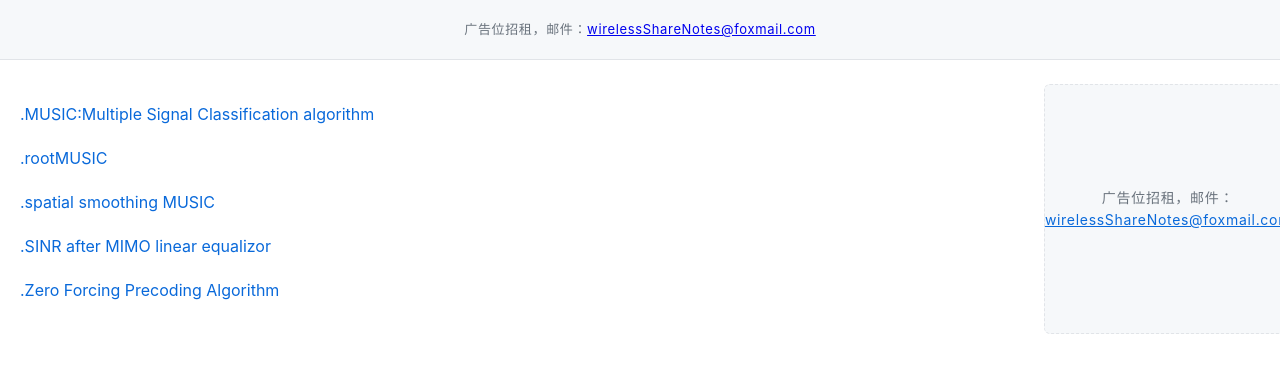
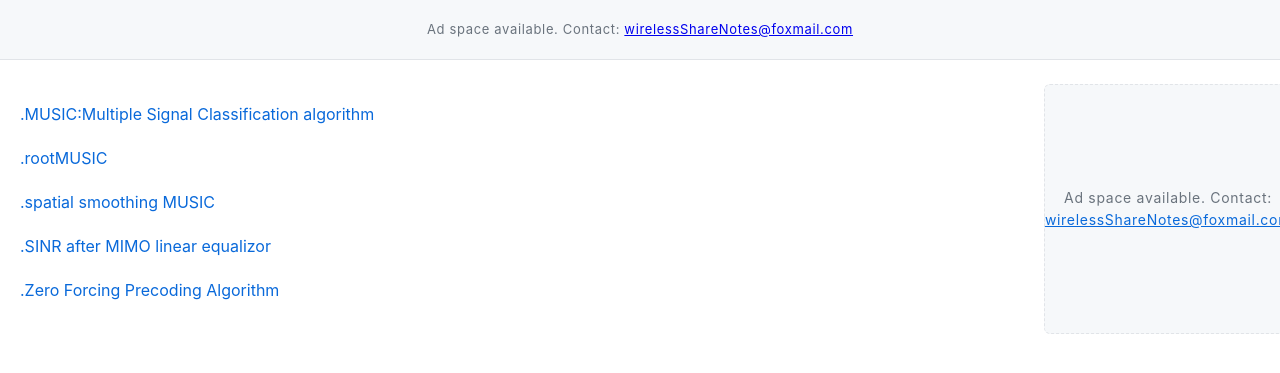
Before and after one commit to lebamath/lebamath.github.io, a Jekyll site: the page built from english_version.md, in a window 1280 px wide. Shown: the top 373 px of the page. Built offline with Jekyll 4.4.1, drawn with Linux system fonts in a browser that asks for light colours.

Commit message:
英文版和 index 页的广告位文案改成英文
_includes/ads.html、_includes/top_ad.html 里的广告占位文字改成按
page.ad_lang（默认取 page.lang，都没设的话是 zh）分语言显示：
- ad_lang == "en" 时显示 "Ad space available. Contact: ..."
- 否则显示原来的 "广告位招租，邮件：..."

english_version.md 和它下面的 5 篇文章因为已经有 lang: en，自动生效，
不用改。index.md 本身是中英双语的落地页（没有 lang），单独加了
ad_lang: en front matter（同时也把它原来内嵌的 <head> 脚本块换成了
和其它页面一致的 layout: default front matter，行为不变，只是统一）。

中文页面（chinese_version.md 及其子文章）没有受影响，仍然显示中文文案。

```diff
--- a/_includes/ads.html
+++ b/_includes/ads.html
@@ -16,5 +16,10 @@
   （那边已经留了 TODO 注释）。
 -->
 <div class="ad-slot">
+  {% assign ad_lang = page.ad_lang | default: page.lang | default: "zh" %}
+  {% if ad_lang == "en" %}
+  <span class="ad-slot__label">Ad space available. Contact: <a href="mailto:wirelessShareNotes@foxmail.com">wirelessShareNotes@foxmail.com</a></span>
+  {% else %}
   <span class="ad-slot__label">广告位招租，邮件：<a href="mailto:wirelessShareNotes@foxmail.com">wirelessShareNotes@foxmail.com</a></span>
+  {% endif %}
 </div>
--- a/_includes/top_ad.html
+++ b/_includes/top_ad.html
@@ -13,4 +13,9 @@
   同时别忘了在 _layouts/default.html 的 <head> 里加上 AdSense 的加载脚本
   （那边已经留了 TODO 注释，和右侧广告栏共用同一段加载脚本即可）。
 -->
+{% assign ad_lang = page.ad_lang | default: page.lang | default: "zh" %}
+{% if ad_lang == "en" %}
+<span class="top-ad-bar__label">Ad space available. Contact: <a href="mailto:wirelessShareNotes@foxmail.com">wirelessShareNotes@foxmail.com</a></span>
+{% else %}
 <span class="top-ad-bar__label">广告位招租，邮件：<a href="mailto:wirelessShareNotes@foxmail.com">wirelessShareNotes@foxmail.com</a></span>
+{% endif %}
```
Also changed, not shown: index.md (+4 -9 lines).
